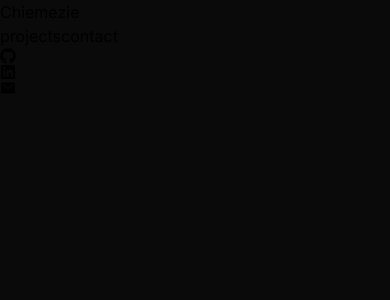
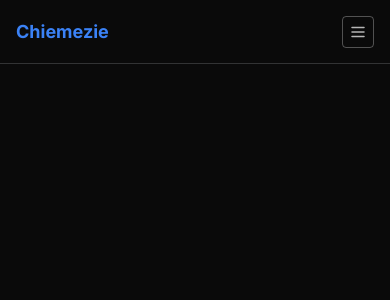
Before and after one commit to Chiemezie-Uchenwoke/portfolio, a React (Vite) app: page / in a window 390 px wide. Shown: the top 300 px of the page. Built offline with nearby package versions, Linux system fonts and the light colour scheme.

Commit message:
Complete header component for large and small screens

```diff
--- a/src/components/Header/HeaderLg.jsx
+++ b/src/components/Header/HeaderLg.jsx
@@ -3,19 +3,20 @@ import { IoMdMail } from "react-icons/io";
 
 const HeaderLg = () => {
     return (
-        <header className="">
-            <div>
-                <h1>Chiemezie</h1>
+        <header className="w-full border-b border-lite-gray/20 h-16 hidden lg:flex items-center sticky top-0">
+            <div className="container h-full flex justify-between items-center">
+                <h1 className="text-pri-blue font-bold text-2xl">Chiemezie</h1>
 
-                <nav>
-                    <a href="#">projects</a>
-                    <a href="#">contact</a>
+                <nav className="flex gap-8">
+                    <a href="#" className="text-white capitalize hover:text-pri-blue duration-100">about</a>
+                    <a href="#" className="text-white capitalize hover:text-pri-blue duration-100">contact</a>
+                    <a href="#" className="text-white capitalize hover:text-pri-blue duration-100">contact</a>
                 </nav>
 
-                <div>
-                    <a href="#"> <FaGithub /> </a>
-                    <a href="#"> <FaLinkedin /> </a>
-                    <a href="#"> <IoMdMail /> </a>
+                <div className="flex gap-4">
+                    <a href="#"> <FaGithub className="text-lite-gray/80 text-xl hover:text-pri-blue duration-100" /> </a>
+                    <a href="#"> <FaLinkedin className="text-lite-gray/80 text-xl hover:text-pri-blue duration-100" /> </a>
+                    <a href="#"> <IoMdMail className="text-lite-gray/80 text-xl hover:text-pri-blue duration-100" /> </a>
                 </div>
             </div>
         </header>
--- a/src/components/Header/HeaderSm.jsx
+++ b/src/components/Header/HeaderSm.jsx
@@ -0,0 +1,46 @@
+import { useState } from "react";
+import { FaGithub, FaLinkedin } from "react-icons/fa";
+import { IoMdMail } from "react-icons/io";
+import { LuMenu } from "react-icons/lu";
+
+const HeaderSm = () => {
+    const [isMobileMenuVisible, setIsMobileMenuVisible] = useState(false);
+
+    return (
+        <header className="w-full border-b border-lite-gray/20 h-16 flex lg:hidden items-center sticky top-0">
+            <div className="h-full w-full flex justify-between items-center px-4 relative">
+                <h1 className="text-pri-blue font-bold text-lg">Chiemezie</h1>
+
+                <div>
+                    <button
+                        className="border border-white-shade/30 p-1.5 rounded"
+                        onClick={() => setIsMobileMenuVisible(prev => !prev)}
+                    >
+                        <LuMenu className="text-white/70 text-lg" />
+                    </button>
+
+                    {
+                        isMobileMenuVisible &&
+                        <nav
+                            className="absolute left-0 top-full px-4 flex flex-col gap-8 justify-center items-center bg-dark-bg w-full max-w-[15rem] h-[calc(100vh-4rem)] py-12 border-r border-white-shade/5 shadow-lg"
+                        >
+                            <ul className="flex flex-col gap-4">
+                                <li><a href="#" className="text-white capitalize hover:text-pri-blue duration-100">about</a></li>
+                                <li><a href="#" className="text-white capitalize hover:text-pri-blue duration-100">contact</a></li>
+                                <li><a href="#" className="text-white capitalize hover:text-pri-blue duration-100">contact</a></li>
+                            </ul>
+
+                            <div className="flex gap-8">
+                                <a href="#"> <FaGithub className="text-lite-gray/80 text-xl hover:text-pri-blue duration-100" /> </a>
+                                <a href="#"> <FaLinkedin className="text-lite-gray/80 text-xl hover:text-pri-blue duration-100" /> </a>
+                                <a href="#"> <IoMdMail className="text-lite-gray/80 text-xl hover:text-pri-blue duration-100" /> </a>
+                            </div>
+                        </nav>
+                    }
+                </div>
+            </div>
+        </header>
+    )
+}
+
+export default HeaderSm;
--- a/src/index.css
+++ b/src/index.css
@@ -17,5 +17,5 @@
 } */
 
 .container{
-    @apply w-[95%] mx-auto min-[1000px]:w-[90%] 2xl:w-[70%]
+    @apply w-[95%] mx-auto min-[1000px]:w-[92%] 2xl:w-[70%]
 }
--- a/src/pages/HomePage.jsx
+++ b/src/pages/HomePage.jsx
@@ -1,9 +1,11 @@
 import HeaderLg from "../components/Header/HeaderLg";
+import HeaderSm from "../components/Header/HeaderSm";
 
 const HomePage = () => {
     return (
         <>
             <HeaderLg />
+            <HeaderSm />
         </>
     )
 }
```
